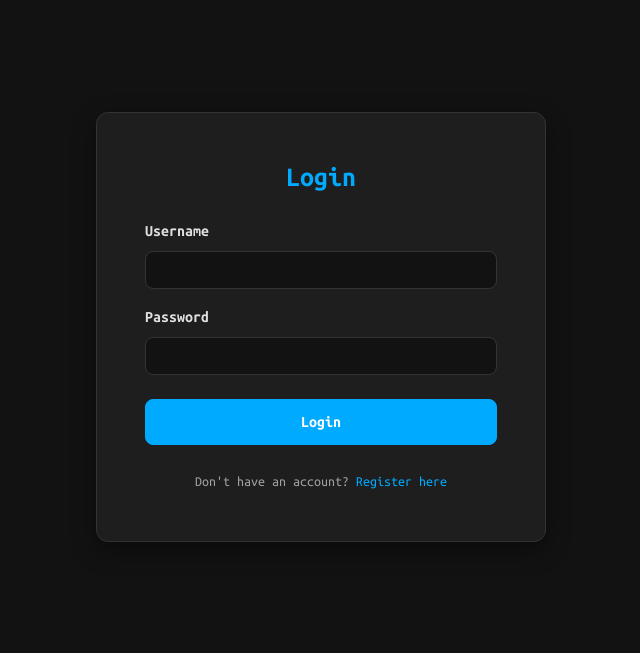
After one commit to parthubhe/AUCML_ESE, a Flask app: page /login in a window 1280 px wide. The commit adds this page. Shown: the top 653 px of the page, without its empty margins (319-959 px from the left). Run offline with Flask 3, Linux system fonts and the light colour scheme.

Commit message:
Added login,register and updated UI

```diff
--- a/app.py
+++ b/app.py
@@ -8,6 +8,8 @@ Requires:
 """
 import os, json, joblib, warnings, requests, textwrap
 from flask import Flask, render_template, request, redirect, url_for, flash
+from flask_login import LoginManager, UserMixin, login_user, login_required, logout_user, current_user
+from werkzeug.security import generate_password_hash, check_password_hash
 import numpy as np, pandas as pd
 from sklearn.neighbors import NearestNeighbors
 import markdown
@@ -22,6 +24,24 @@ except Exception:
 
 app = Flask(__name__)
 app.secret_key = 'dev-key-change-this'
+
+# --- User Authentication Setup ---
+login_manager = LoginManager()
+login_manager.init_app(app)
+login_manager.login_view = 'login'
+
+class User(UserMixin):
+    def __init__(self, id):
+        self.id = id
+
+# For simplicity, we'll use a dictionary as a user store.
+# Passwords are now hashed for security.
+users = {
+    'user1': {'password': generate_password_hash('password123', method='pbkdf2:sha256')}
+}
+@login_manager.user_loader
+def load_user(user_id):
+    return User(user_id)
 
 MODELS_DIR = 'models'
 MODEL_PATH = os.path.join(MODELS_DIR, 'model.pkl')
@@ -118,7 +138,47 @@ def home():
     """Renders the new landing page."""
     return render_template('home.html')
 
+@app.route('/login', methods=['GET', 'POST'])
+def login():
+    if request.method == 'POST':
+        username = request.form['username']
+        password = request.form['password']
+
+        user_data = users.get(username)
+        if user_data and check_password_hash(user_data['password'], password):
+            user = User(username)
+            login_user(user)
+            return redirect(url_for('index'))
+        else:
+            flash('Invalid username or password. Please try again.')
+    return render_template('login.html')
+
+@app.route('/register', methods=['GET', 'POST'])
+def register():
+    if request.method == 'POST':
+        username = request.form['username']
+        password = request.form['password']
+
+        if username in users:
+            flash('Username already exists. Please choose another.')
+            return redirect(url_for('register'))
+
+        hashed_password = generate_password_hash(password, method='pbkdf2:sha256')
+        users[username] = {'password': hashed_password}
+
+        flash('Registration successful! You can now log in.')
+        return redirect(url_for('login'))
+
+    return render_template('register.html')
+
+@app.route('/logout')
+@login_required
+def logout():
+    logout_user()
+    return redirect(url_for('home'))
+
 @app.route('/form', methods=['GET'])
+@login_required
 def index():
     """Renders the prediction form page."""
     choices = {}
@@ -135,6 +195,7 @@ def index():
     return render_template('index.html', form_fields=FORM_FIELDS, choices=choices, meta=meta)
 
 @app.route('/predict', methods=['POST'])
+@login_required
 def predict():
     data = {}
     for label, col in FORM_FIELDS:
@@ -264,7 +325,8 @@ Provide output in clear bullet points and short paragraphs.
         llm_output=html_output
     )
 
-@app.route('/admin', methods=['GET'])
+@app.route('/admin')
+@login_required
 def admin():
     counts = {}
     if train_df is not None:
--- a/static/style.css
+++ b/static/style.css
@@ -1,2 +1,207 @@
-body { font-family: Inter, system-ui, -apple-system, "Segoe UI", Roboto, "Helvetica Neue", Arial; }
-.card-title { font-weight: 700; }
+@import url('https://fonts.googleapis.com/css2?family=Ubuntu+Mono:wght@400;700&display=swap');
+
+:root {
+  --primary-color: #00aaff;
+  --secondary-color: #0077b3;
+  --background-color: #121212;
+  --surface-color: #1e1e1e;
+  --text-color: #e0e0e0;
+  --text-muted-color: #a0a0a0; /* Made this lighter */
+  --border-color: #333;
+  --success-color: #28a745;
+  --warning-color: #ffc107;
+  --danger-color: #dc3545;
+}
+
+body {
+  font-family: 'Ubuntu Mono', monospace;
+  background-color: var(--background-color);
+  color: var(--text-color);
+  padding-top: 2rem;
+  padding-bottom: 2rem;
+}
+
+/* Ensure all main text is readable */
+p, li, div {
+    color: var(--text-color);
+}
+
+.card {
+  background-color: var(--surface-color);
+  border: 1px solid var(--border-color);
+  border-radius: 12px;
+  box-shadow: 0 8px 24px rgba(0, 0, 0, 0.4);
+  overflow: hidden;
+}
+
+.card-title {
+  font-weight: 700;
+  color: var(--primary-color);
+  font-size: 1.75rem;
+}
+
+.text-muted, small.text-muted {
+  color: var(--text-muted-color) !important;
+}
+.text-muted a {
+    color: var(--primary-color);
+    text-decoration: none;
+}
+.text-muted a:hover {
+    text-decoration: underline;
+}
+
+.form-label {
+  color: var(--text-color);
+  font-weight: 700;
+}
+
+.form-control,
+.form-select {
+  background-color: var(--background-color);
+  border: 1px solid var(--border-color);
+  color: var(--text-color);
+  border-radius: 8px;
+  transition: border-color 0.2s, box-shadow 0.2s;
+}
+
+.form-control:focus,
+.form-select:focus {
+  background-color: var(--background-color);
+  color: var(--text-color);
+  border-color: var(--primary-color);
+  box-shadow: 0 0 0 3px rgba(0, 170, 255, 0.25);
+  outline: none;
+}
+
+/* Button styles with animations */
+.btn {
+  border-radius: 8px;
+  padding: 10px 20px;
+  font-weight: 700;
+  transition: all 0.3s ease;
+  position: relative;
+  overflow: hidden;
+}
+
+.btn-primary {
+  background-color: var(--primary-color);
+  border-color: var(--primary-color);
+  color: #fff;
+}
+
+.btn-primary:hover {
+  background-color: var(--secondary-color);
+  border-color: var(--secondary-color);
+  transform: translateY(-3px);
+  box-shadow: 0 4px 12px rgba(0, 170, 255, 0.3);
+}
+
+.btn-outline-secondary {
+  color: var(--text-muted-color);
+  border-color: var(--border-color);
+}
+
+.btn-outline-secondary:hover {
+  background-color: var(--border-color);
+  color: var(--text-color);
+  transform: translateY(-3px);
+}
+
+.btn::after {
+  content: '';
+  position: absolute;
+  top: 50%;
+  left: 50%;
+  width: 5px;
+  height: 5px;
+  background: rgba(255, 255, 255, 0.5);
+  opacity: 0;
+  border-radius: 50%;
+  transform: scale(1, 1) translate(-50%, -50%);
+  transform-origin: 50% 50%;
+}
+
+.btn:focus:not(:active)::after {
+  animation: ripple 1s ease-out;
+}
+
+@keyframes ripple {
+  0% {
+    transform: scale(0, 0);
+    opacity: 1;
+  }
+  20% {
+    transform: scale(25, 25);
+    opacity: 1;
+  }
+  100% {
+    opacity: 0;
+    transform: scale(40, 40);
+  }
+}
+
+.alert {
+  border-radius: 8px;
+}
+
+.alert-info {
+  background-color: rgba(0, 170, 255, 0.1);
+  color: var(--primary-color);
+  border: 1px solid var(--primary-color);
+}
+.alert-success {
+    background-color: rgba(40, 167, 69, 0.1);
+    color: var(--success-color);
+    border: 1px solid var(--success-color);
+}
+.alert-warning {
+    background-color: rgba(255, 193, 7, 0.1);
+    color: var(--warning-color);
+    border: 1px solid var(--warning-color);
+}
+.alert-danger {
+    background-color: rgba(220, 53, 69, 0.1);
+    color: var(--danger-color);
+    border: 1px solid var(--danger-color);
+}
+
+
+/* For login page */
+.login-container {
+  max-width: 450px;
+  margin: 5rem auto;
+}
+
+/* For result page */
+.list-group-item {
+  background-color: var(--surface-color);
+  border-color: var(--border-color);
+  color: var(--text-color);
+}
+.badge.bg-primary {
+  background-color: var(--primary-color) !important;
+}
+
+table {
+  color: var(--text-color);
+}
+
+thead {
+  color: var(--primary-color);
+}
+.table-striped>tbody>tr:nth-of-type(odd)>* {
+  --bs-table-accent-bg: rgba(255, 255, 255, 0.05);
+}
+
+.llm-output {
+  white-space: pre-wrap;
+  background-color: var(--background-color);
+  padding: 1.5rem;
+  border-radius: .5rem;
+  max-height: 420px;
+  overflow: auto;
+  box-shadow: 0 0 0 1px var(--border-color) inset;
+  color: var(--text-color);
+}
+.llm-output h1, .llm-output h2, .llm-output h3 { color: var(--primary-color); }
--- /dev/null
+++ b/templates/login.html
@@ -0,0 +1,44 @@
+<!doctype html>
+<html lang="en">
+  <head>
+    <meta charset="utf-8">
+    <meta name="viewport" content="width=device-width, initial-scale=1">
+    <title>Login</title>
+    <link href="https://cdn.jsdelivr.net/npm/bootstrap@5.3.2/dist/css/bootstrap.min.css" rel="stylesheet">
+    <link href="{{ url_for('static', filename='style.css') }}" rel="stylesheet">
+  </head>
+  <body>
+    <div class="container">
+      <div class="card login-container">
+        <div class="card-body p-5">
+          <h3 class="card-title text-center mb-4">Login</h3>
+          {% with messages = get_flashed_messages(with_categories=true) %}
+            {% if messages %}
+              {% for category, message in messages %}
+                {% if category == 'error' %}
+                  <div class="alert alert-danger">{{ message }}</div>
+                {% else %}
+                   <div class="alert alert-success">{{ message }}</div>
+                {% endif %}
+              {% endfor %}
+            {% endif %}
+          {% endwith %}
+          <form method="post">
+            <div class="mb-3">
+              <label for="username" class="form-label">Username</label>
+              <input type="text" class="form-control" id="username" name="username" required>
+            </div>
+            <div class="mb-4">
+              <label for="password" class="form-label">Password</label>
+              <input type="password" class="form-control" id="password" name="password" required>
+            </div>
+            <button type="submit" class="btn btn-primary w-100">Login</button>
+          </form>
+          <div class="text-center mt-4">
+            <small class="text-muted">Don't have an account? <a href="{{ url_for('register') }}">Register here</a></small>
+          </div>
+        </div>
+      </div>
+    </div>
+  </body>
+</html>
```
Also changed, not shown: templates/admin.html (+4 -4 lines), templates/home.html (+6 -7 lines), templates/index.html (+9 -5 lines), templates/register.html (added, +40 -0 lines), templates/result.html (+34 -11 lines), templates/sample.html (renamed from templates/cn.html).
